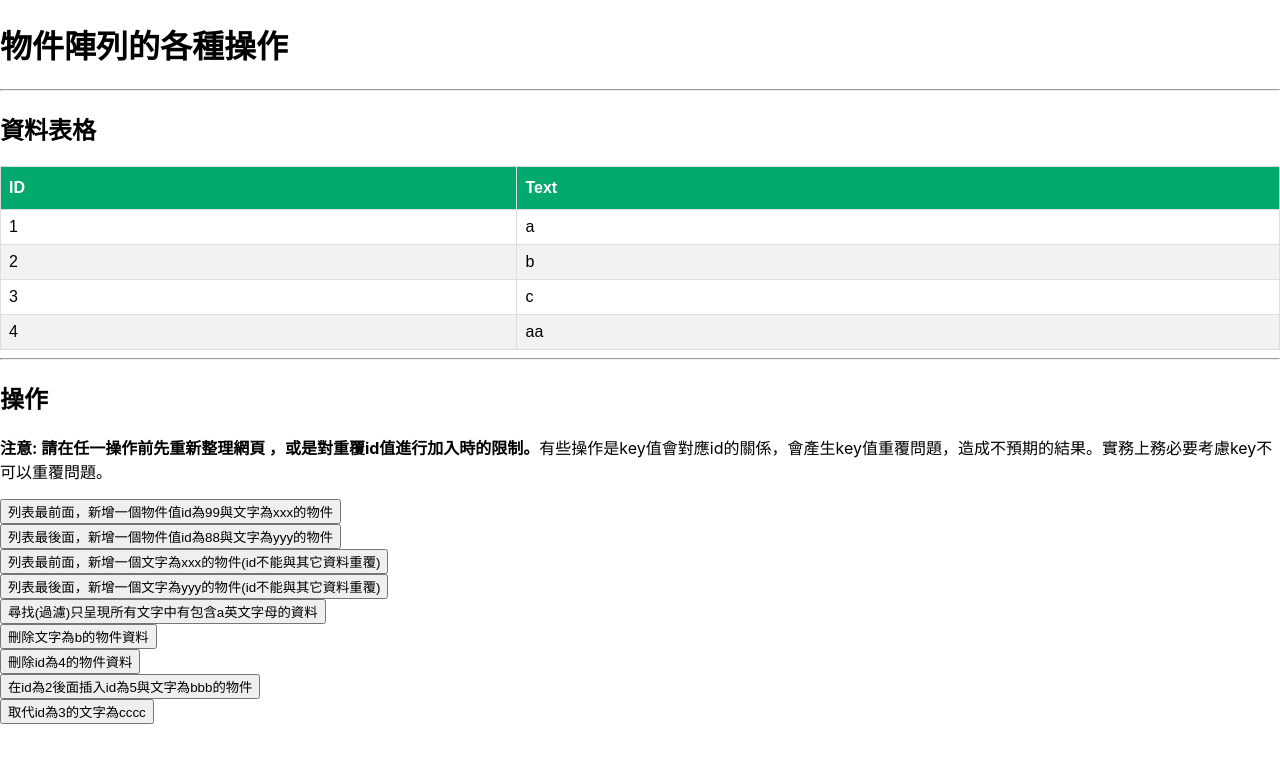
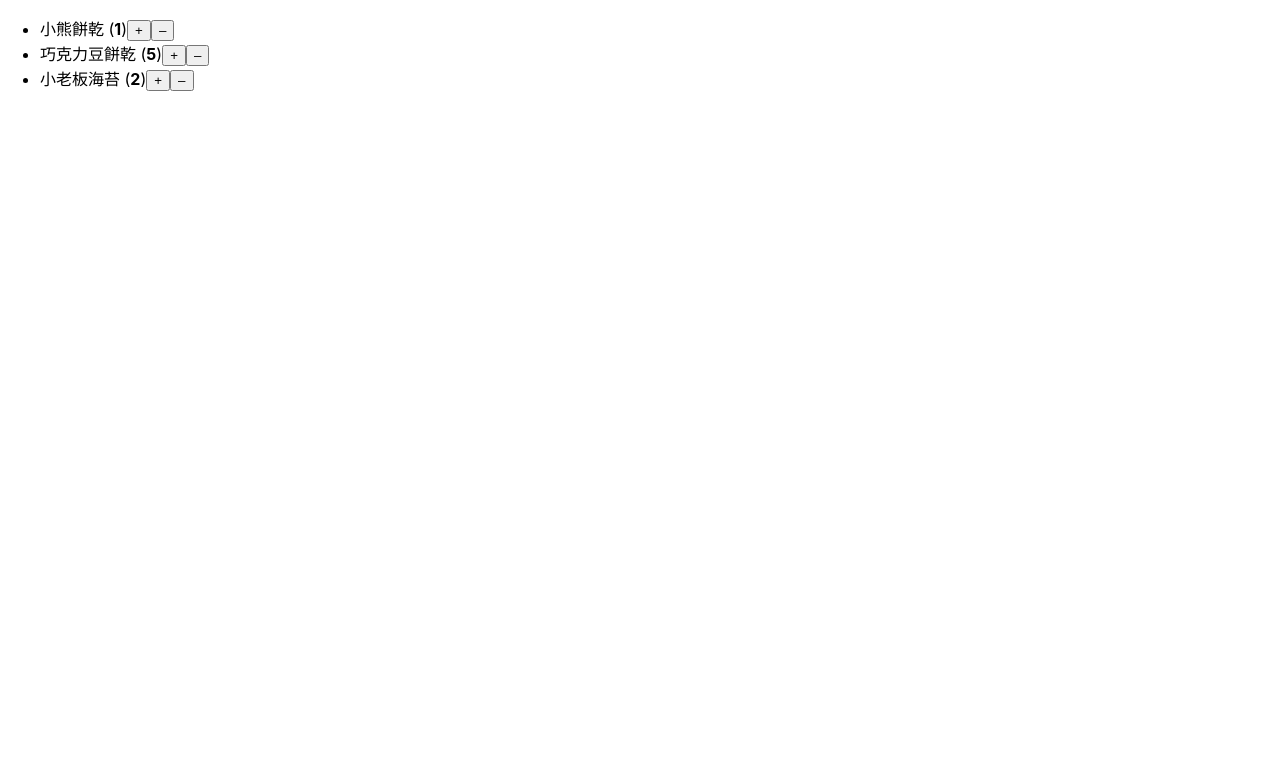
Before and after one commit to dackdada016/react-0108, a React (Create React App) app: page / in a window 1280 px wide. Shown: the top 762 px of the page. Built offline with nearby package versions, Linux system fonts and the light colour scheme.

Commit message:
shopping cart 範例

```diff
--- a/src/0110/5-0.練習題-物件陣列處理練習/Exam2.js
+++ b/src/0110/5-0.練習題-物件陣列處理練習/Exam2.js
@@ -1,4 +1,3 @@
-import log from 'eslint-plugin-react/lib/util/log'
 import { useState } from 'react'
 import './Exam2.css'
 
@@ -130,7 +129,7 @@
       <button
         onClick={() => {
           // 條件不等於B的才進入新陣列
-          setData(data.filter((v) => v.text != 'b'))
+          setData(data.filter((v) => v.text !== 'b'))
         }}
       >
         刪除文字為b的物件資料
--- /dev/null
+++ b/src/0110/6-1.練習題-小型購物車/ShoppingCart.js
@@ -0,0 +1,83 @@
+// 此練習題出自react官網新文件
+// https://beta.reactjs.org/learn/updating-arrays-in-state#challenges
+
+import { useState } from 'react'
+
+const initialProducts = [
+  {
+    id: 0,
+    name: '小熊餅乾',
+    count: 1,
+  },
+  {
+    id: 1,
+    name: '巧克力豆餅乾',
+    count: 5,
+  },
+  {
+    id: 2,
+    name: '小老板海苔',
+    count: 2,
+  },
+]
+
+function ShoppingCart() {
+  const [products, setProducts] = useState(initialProducts)
+
+  return (
+    <ul>
+      {products.map((product) => (
+        <li key={product.id}>
+          {product.name} (<b>{product.count}</b>)
+          <button
+            onClick={() => {
+              const newProducts = products.map((v, i) => {
+                if (v.id === product.id) {
+                  return { ...v, count: v.count + 1 }
+                } else {
+                  return { ...v }
+                }
+              })
+
+              setProducts(newProducts)
+            }}
+          >
+            +
+          </button>
+          <button
+            onClick={() => {
+              //預期:目前商品數量是1了，再按下去-按鈕會變0 -> 即刪除它
+              if (product.count === 1) {
+                //1, 2
+                const newProducts = products.filter((v, i) => {
+                  return v.id !== product.id
+                })
+
+                //3
+                setProducts(newProducts)
+
+                return //跳出函式，下面的程式碼不會再執行
+              }
+
+              const newProducts = products.map((v, i) => {
+                if (v.id === product.id) {
+                  console.log(v.name, v.count, product.count)
+
+                  return { ...v, count: v.count - 1 }
+                } else {
+                  return { ...v }
+                }
+              })
+
+              setProducts(newProducts)
+            }}
+          >
+            –
+          </button>
+        </li>
+      ))}
+    </ul>
+  )
+}
+
+export default ShoppingCart
--- a/src/App.js
+++ b/src/App.js
@@ -6,11 +6,12 @@
 
 // import Parent from './0110/3.props-2/Parent'
 // import Menu from './0110/練習 選單點取/Menu'
-import Exam2 from './0110/5-0.練習題-物件陣列處理練習/Exam2'
+// import Exam2 from './0110/5-0.練習題-物件陣列處理練習/Exam2'
+import ShoppingCart from './0110/6-1.練習題-小型購物車/ShoppingCart'
 function App() {
   return (
     <>
-      <Exam2 />
+      <ShoppingCart />
       {/* <Login /> */}
     </>
   )
```
Also changed, not shown: src/0110/6-1.練習題-小型購物車/README.md (added).
